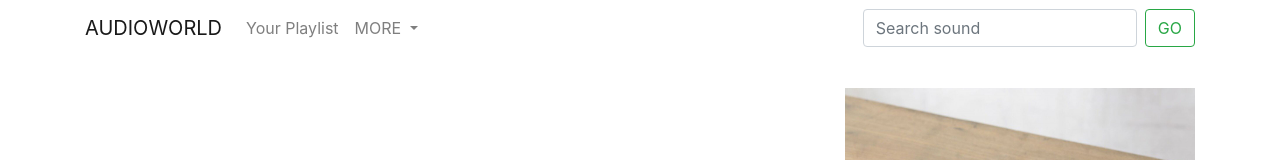
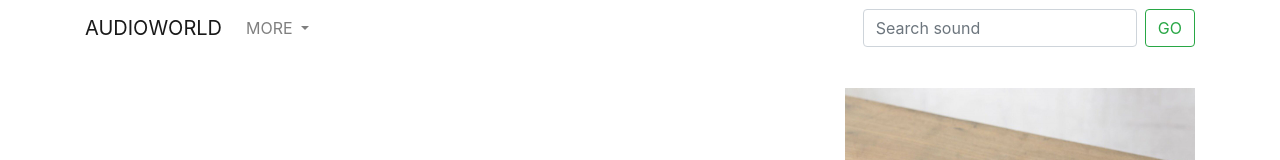
Before and after one commit to videokent/site, a plain HTML site: page index.html in a window 1280 px wide. Shown: the top 160 px of the page. Drawn offline with nearby package versions, Linux system fonts and the light colour scheme.

Commit message:
Update index.html

```diff
--- a/index.html
+++ b/index.html
@@ -19,9 +19,7 @@
     <div class="collapse navbar-collapse" id="navbarSupportedContent">
       <ul class="navbar-nav mr-auto mb-2 mb-lg-0">
 
-        <li class="nav-item">
-          <a class="nav-link" href="playlist.html">Your Playlist</a>
-        </li>
+
         <li class="nav-item dropdown">
           <a class="nav-link dropdown-toggle" href="#" id="navbarDropdown" role="button" data-toggle="dropdown" aria-expanded="false">
             MORE
```
